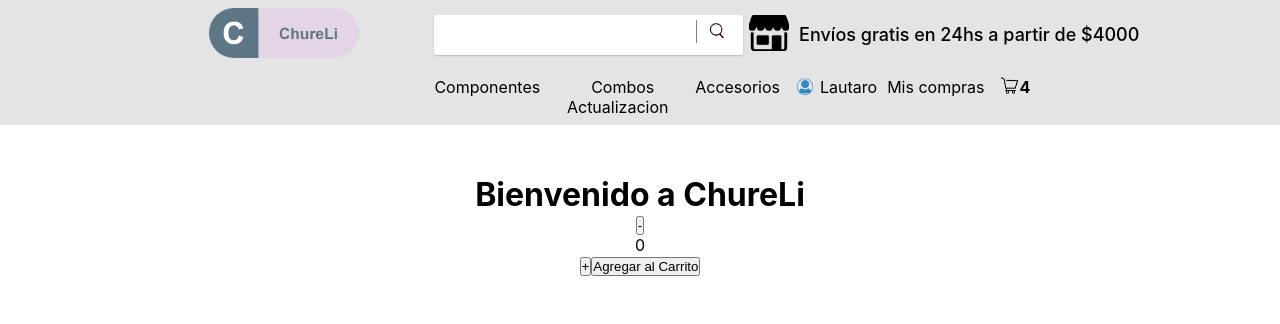
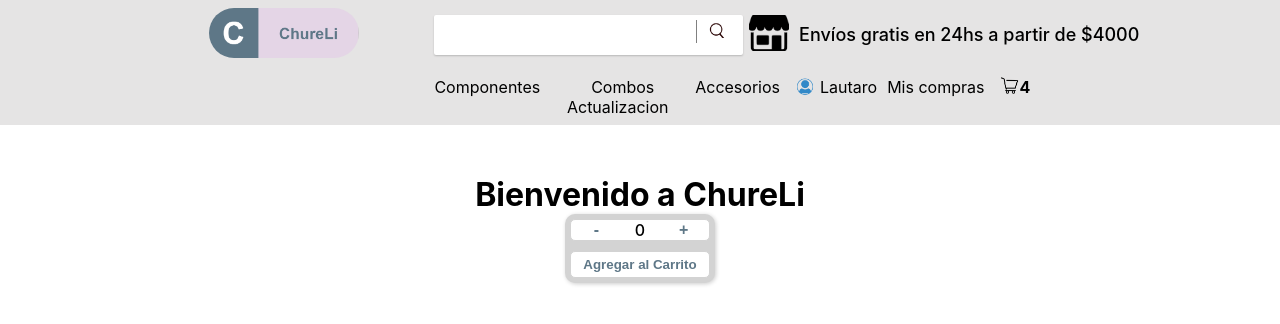
Before and after one commit to torreslautaro/chureli_torreslautaro, a React (Create React App) app: page / in a window 1280 px wide. Shown: the top 324 px of the page. Built offline with nearby package versions, Linux system fonts and the light colour scheme.

Commit message:
Adding styling on ItemCount

```diff
--- a/src/componets/ItemCount/index.js
+++ b/src/componets/ItemCount/index.js
@@ -34,13 +34,15 @@ const ItemCount = ({stock, initial, onAdd}) => {
   }
 
   return (
-    <>
-      <button onClick={restarCantidad}>-</button>
-      <p>{cantidad}</p>
-      <button onClick={sumarCantidad}>+</button>
-      {mensaje ? <p>{mensaje}</p> : ''}
-      {stockState ? <button onClick={addItemsOnCart}>Agregar al Carrito</button> : ''}
-    </>
+      <div className='itemCount-Container'>
+        <div className='itemCount-Container--counter'>
+          <button onClick={restarCantidad}>-</button>
+          <p>{cantidad}</p>
+          <button onClick={sumarCantidad}>+</button>
+        </div>
+        {mensaje ? <p className='message-error'>{mensaje}</p> : ''}
+        {stockState ? <button className='button-add' onClick={addItemsOnCart}>Agregar al Carrito</button> : ''}
+      </div>
   )
 }
 
--- a/src/componets/ItemCount/style.scss
+++ b/src/componets/ItemCount/style.scss
@@ -0,0 +1,42 @@
+.itemCount-Container{
+    grid-row: 2;
+    grid-column: 2 / 3;
+    padding: 5px;
+    background-color: lightgray;
+    border-radius: 10px;
+    box-shadow: 1px 1px 4px 0 rgb(0 0 0 / 20%);
+    display: grid;
+    gap: 10px;
+    &--counter{
+      display: flex;
+      justify-content: space-around;
+      background-color: white;
+      border: 1px solid lightgray;
+      border-radius: 5px;
+      p {
+        font-weight: 500;
+      }
+      button {
+        width: 25px;
+        border: none;
+        background: transparent;
+        color: #5e7787;
+        font-size: 16px;
+        font-weight: 600;
+      }
+    }
+    .message-error {
+      font-weight: 600;
+      color: #d56969;
+    }
+    .button-add {
+      width: 140px;
+      background: none;
+      border-radius: 5px;
+      padding: 5px;
+      background: white;
+      border: 1px solid lightgray;
+      color: #5e7787;
+      font-weight: 600;
+    }
+}
--- a/src/componets/ItemListContainer/index.js
+++ b/src/componets/ItemListContainer/index.js
@@ -9,8 +9,10 @@ const ItemListContainer = ({greeting}) => {
 
   return (
     <>
-    <h1>{greeting}</h1>
-    <ItemCount stock={10} initial={0} onAdd={handleOnAdd}></ItemCount>
+    <main>
+      <h1>{greeting}</h1>
+      <ItemCount stock={10} initial={0} onAdd={handleOnAdd}></ItemCount>
+    </main>
     </>
   )
 }
--- a/src/componets/ItemListContainer/style.scss
+++ b/src/componets/ItemListContainer/style.scss
@@ -1,3 +1,8 @@
-h1 {
-  margin-top: 50px;
+main {
+  display: grid;
+  grid-template-columns: 1fr 150px 1fr;
+  h1 {
+    grid-column: 1 / 4;
+    margin-top: 50px;
+  }
 }
```
